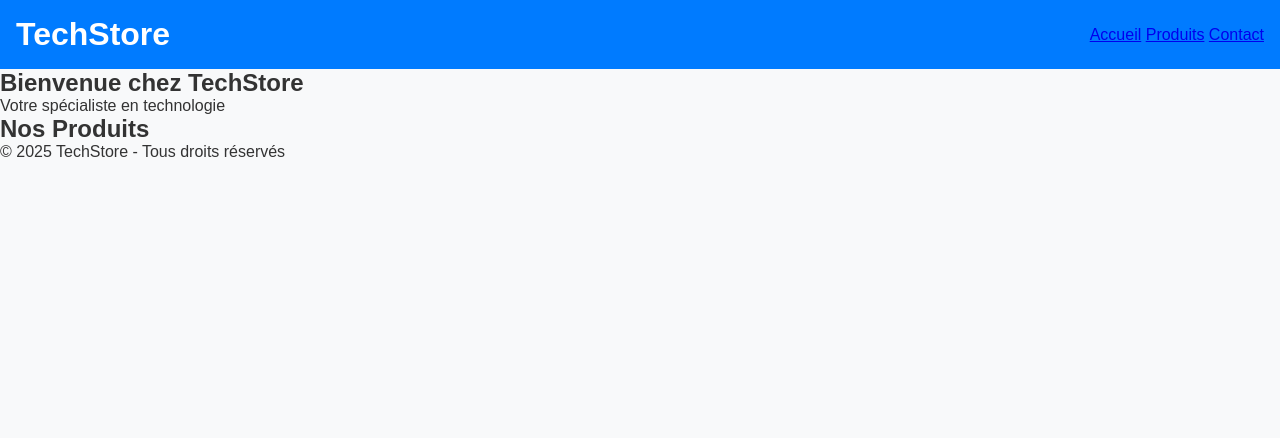
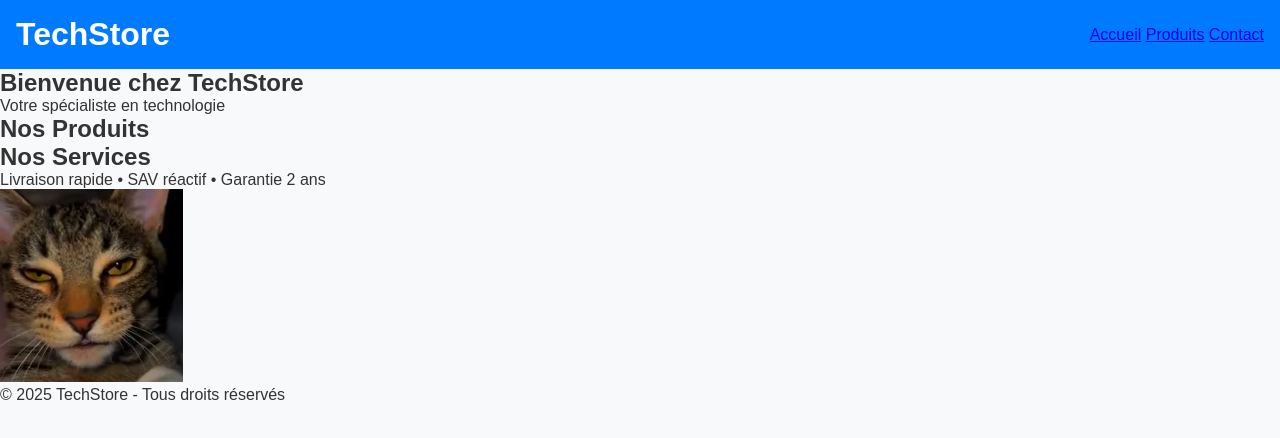
Before and after one commit to Tatouille078/Exo-TechStore, a plain HTML site: page index.html in a window 1280 px wide. Drawn offline with Linux system fonts and the light colour scheme.

Commit message:
[ADD] section services + logo

```diff
--- a/index.html
+++ b/index.html
@@ -1,5 +1,6 @@
 <!DOCTYPE html>
 <html lang="en">
+
 <head>
     <meta charset="UTF-8">
     <meta name="viewport" content="width=device-width, initial-scale=1.0">
@@ -8,6 +9,7 @@
     <script defer src="script.js"></script>
     <link rel="icon" href="images/logo.png" />
 </head>
+
 <body>
     <header>
         <h1>TechStore</h1>
@@ -26,7 +28,12 @@
 
         <section id="produits">
             <h2>Nos Produits</h2>
-            <!-- À compléter par les étudiants -->
+        </section>
+
+        <section id="services">
+            <h2>Nos Services</h2>
+            <p>Livraison rapide • SAV réactif • Garantie 2 ans</p>
+            <img src="images/logo.png" alt="Logo TechStore" />
         </section>
     </main>
 
@@ -36,4 +43,5 @@
 
     <script src="script.js"></script>
 </body>
+
 </html>
```
